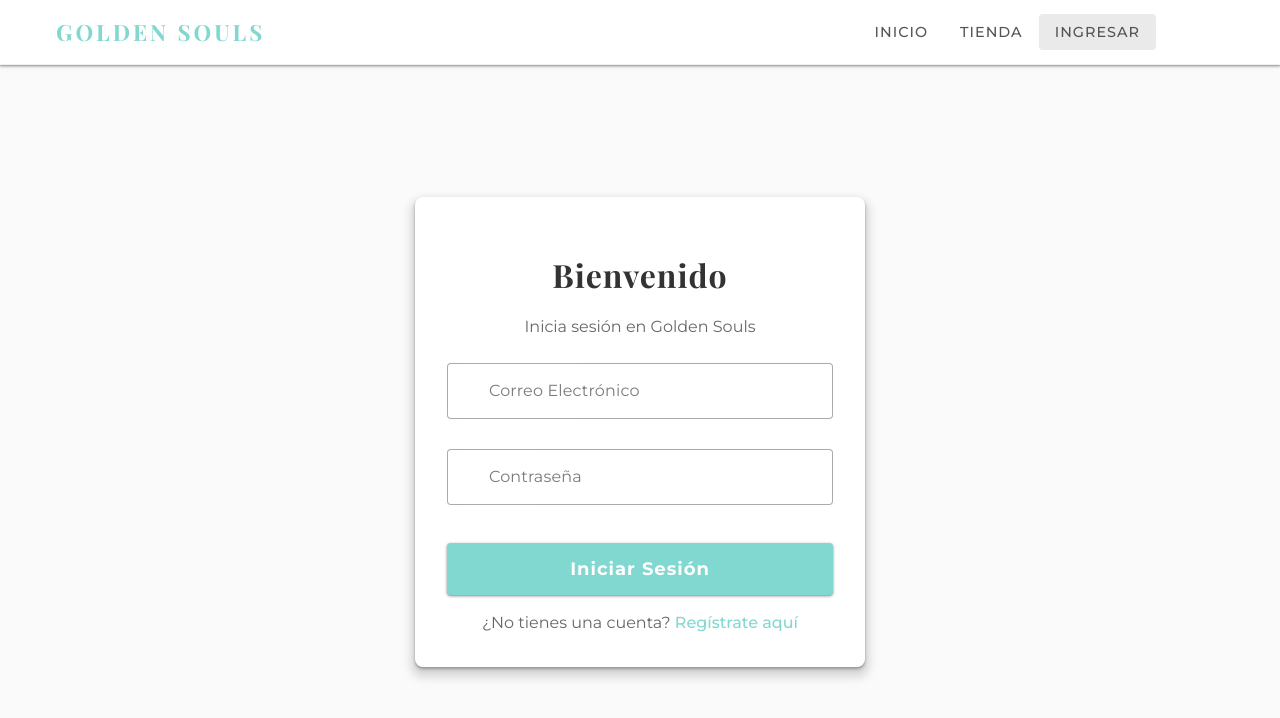
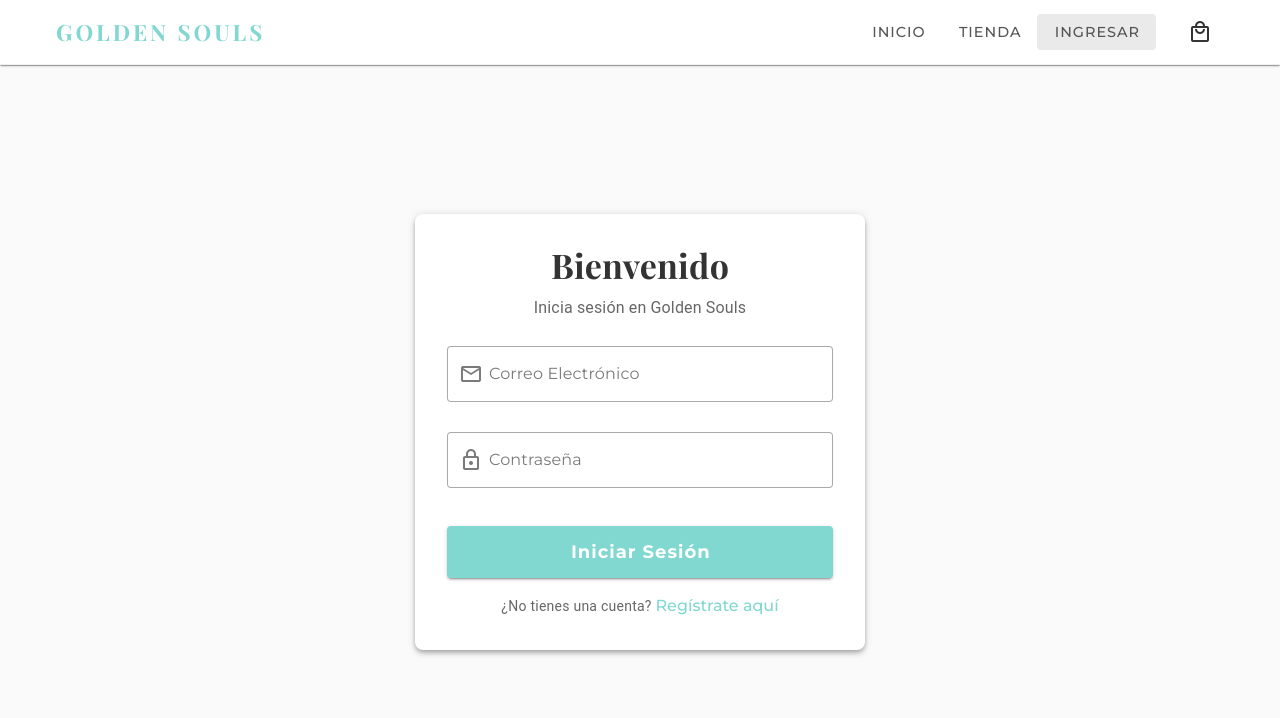
Before and after one commit to fmonroy75/golden-souls, a Vue app: page /login in a window 1280 px wide. Shown: the top 718 px of the page. Built offline with nearby package versions, Linux system fonts and the light colour scheme; no server answers; a web font is replaced by a local one.

Commit message:
mejoras en el backend y permisos

```diff
--- a/package.json
+++ b/package.json
@@ -9,12 +9,13 @@
     "preview": "vite preview"
   },
   "dependencies": {
+    "@mdi/font": "^7.4.47",
     "firebase": "^12.11.0",
     "pinia": "^3.0.4",
     "sass": "^1.98.0",
     "vue": "^3.5.30",
     "vue-router": "^5.0.3",
-    "vuetify": "^4.0.4"
+    "vuetify": "^3.12.4"
   },
   "devDependencies": {
     "@vitejs/plugin-vue": "^6.0.4",
--- a/src/admin/AdminLayout.vue
+++ b/src/admin/AdminLayout.vue
@@ -34,7 +34,7 @@ const adminLinks = [
           :prepend-icon="link.icon"
           :title="link.title"
           :to="link.to"
-          active-color="#81D8D0"
+          color="#81D8D0"
         ></v-list-item>
       </v-list>
     </v-navigation-drawer>
--- a/src/admin/ProductsAdmin.vue
+++ b/src/admin/ProductsAdmin.vue
@@ -169,7 +169,7 @@ async function save() {
     >
       <template v-slot:item.image="{ item }">
         <v-avatar rounded size="48" class="my-2 bg-grey-lighten-3">
-          <v-img :src="item.image || 'https://via.placeholder.com/48'" cover></v-img>
+          <v-img :src="item.image || 'https://placehold.co/48x48'" cover></v-img>
         </v-avatar>
       </template>
 
--- a/src/components/CartDrawer.vue
+++ b/src/components/CartDrawer.vue
@@ -48,7 +48,7 @@ const goCheckout = () => {
       <v-list class="pa-4 flex-grow-1 overflow-y-auto" style="height: calc(100vh - 220px);">
         <v-list-item v-for="item in cart.items" :key="item.id" class="mb-4 pa-0 cart-item">
           <div class="d-flex w-100">
-            <v-img :src="item.image || 'https://via.placeholder.com/100'" width="90" height="90" cover class="bg-grey-lighten-4 mr-4"></v-img>
+            <v-img :src="item.image || 'https://placehold.co/100x100'" width="90" height="90" cover class="bg-grey-lighten-4 mr-4"></v-img>
 
             <div class="flex-grow-1 d-flex flex-column justify-center">
               <div class="d-flex justify-space-between align-start mb-1">
--- a/src/components/ProductCard.vue
+++ b/src/components/ProductCard.vue
@@ -19,7 +19,7 @@ function add() {
   <v-card class="tiffany-card mx-auto" elevation="0" max-width="350">
     <div class="img-container">
       <v-img
-        :src="product.image || 'https://via.placeholder.com/400x400?text=Joya'"
+        :src="product.image || 'https://placehold.co/400x400?text=Golden+Souls'"
         height="320"
         cover
         class="product-img"
--- a/src/plugins/vuetify.js
+++ b/src/plugins/vuetify.js
@@ -1,30 +1,24 @@
 import 'vuetify/styles'
 import { createVuetify } from 'vuetify'
+import * as components from 'vuetify/components'
+import * as directives from 'vuetify/directives'
 
-export default createVuetify({
-
+export const vuetify = createVuetify({
+    components,
+    directives,
     theme: {
-        defaultTheme: 'goldenSouls',
-
+        defaultTheme: 'goldenTheme',
         themes: {
-
-            goldenSouls: {
-
+            goldenTheme: {
+                dark: false,
                 colors: {
-
-                    primary: "#7ED6D1",
-                    secondary: "#4F6D7A",
-                    background: "#F4FAFA",
-                    surface: "#FFFFFF",
-                    dark: "#1E2A2F",
-                    gold: "#C9A227"
-
+                    primary: '#6FA8A3',   // soft-turquesa
+                    secondary: '#DDEFEF', // niagra mist
+                    accent: '#6B7C8C',    // celeb city
+                    background: '#F5FAFA',
+                    gold: '#C6A769'
                 }
-
             }
-
         }
-
     }
-
 })
--- a/src/router/index.js
+++ b/src/router/index.js
@@ -1,28 +1,70 @@
 import { createRouter, createWebHistory } from "vue-router"
+import { watch } from "vue"
 
+import { useAuthStore } from "@/store/authStore"
+
+// Views públicas
 import Home from "@/views/Home.vue"
 import Shop from "@/views/Shop.vue"
 import Checkout from "@/views/Checkout.vue"
 import Login from "@/views/Login.vue"
 import Register from "@/views/Register.vue"
-import { useAuthStore } from "@/store/authStore"
-import { watch } from "vue"
 
 const routes = [
-  { path: "/", component: Home },
-  { path: "/shop", component: Shop },
-  { path: "/login", component: Login, meta: { requiresUnauth: true } },
-  { path: "/register", component: Register, meta: { requiresUnauth: true } },
-  { path: "/checkout", component: Checkout, meta: { requiresAuth: true } },
+  {
+    path: "/",
+    name: "home",
+    component: Home
+  },
+
+  {
+    path: "/shop",
+    name: "shop",
+    component: Shop
+  },
+
+  {
+    path: "/login",
+    name: "login",
+    component: Login,
+    meta: { requiresUnauth: true }
+  },
+
+  {
+    path: "/register",
+    name: "register",
+    component: Register,
+    meta: { requiresUnauth: true }
+  },
+
+  {
+    path: "/checkout",
+    name: "checkout",
+    component: Checkout,
+    meta: { requiresAuth: true }
+  },
+
   {
     path: "/admin",
-    component: () => import('@/admin/AdminLayout.vue'),
+    component: () => import("@/admin/AdminLayout.vue"),
     meta: { requiresAdmin: true },
     children: [
-      { path: '', redirect: '/admin/orders' },
-      { path: 'products', component: () => import('@/admin/ProductsAdmin.vue') },
-      { path: 'categories', component: () => import('@/admin/CategoriesAdmin.vue') },
-      { path: 'orders', component: () => import('@/admin/OrdersAdmin.vue') }
+      {
+        path: "",
+        redirect: "/admin/orders"
+      },
+      {
+        path: "products",
+        component: () => import("@/admin/ProductsAdmin.vue")
+      },
+      {
+        path: "categories",
+        component: () => import("@/admin/CategoriesAdmin.vue")
+      },
+      {
+        path: "orders",
+        component: () => import("@/admin/OrdersAdmin.vue")
+      }
     ]
   }
 ]
@@ -32,7 +74,8 @@ const router = createRouter({
   routes
 })
 
-router.beforeEach(async (to, from, next) => {
+router.beforeEach(async (to) => {
+
   const authStore = useAuthStore()
 
   const waitForAuth = () => {
@@ -40,12 +83,15 @@ router.beforeEach(async (to, from, next) => {
       if (authStore.isAuthReady) {
         resolve()
       } else {
-        const unwatch = watch(() => authStore.isAuthReady, (ready) => {
-          if (ready) {
-            unwatch()
-            resolve()
+        const unwatch = watch(
+          () => authStore.isAuthReady,
+          (ready) => {
+            if (ready) {
+              unwatch()
+              resolve()
+            }
           }
-        })
+        )
       }
     })
   }
@@ -55,15 +101,28 @@ router.beforeEach(async (to, from, next) => {
   const isAuthenticated = authStore.isAuthenticated
   const isAdmin = authStore.isAdmin
 
+  console.log("Navigation to:", to.fullPath)
+  console.log("AUTH:", authStore.user?.email)
+  console.log("ROLE:", authStore.role)
+  console.log("IS ADMIN:", isAdmin)
+
   if (to.meta.requiresAuth && !isAuthenticated) {
-    next('/login')
-  } else if (to.meta.requiresUnauth && isAuthenticated) {
-    next('/')
-  } else if (to.meta.requiresAdmin && !isAdmin) {
-    next('/')
-  } else {
-    next()
+    return "/login"
   }
+
+  if (to.meta.requiresUnauth && isAuthenticated) {
+    return "/"
+  }
+
+  if (to.meta.requiresAdmin) {
+    if (!isAuthenticated) {
+      return "/login"
+    } else if (!isAdmin) {
+      return "/"
+    }
+  }
+
+  return true
 })
 
 export default router
--- a/src/store/authStore.js
+++ b/src/store/authStore.js
@@ -21,15 +21,19 @@ export const useAuthStore = defineStore('auth', () => {
 
   const fetchUserRole = async (uid) => {
     try {
+      console.log(` Buscando usuario en Firestore con UID: ${uid}`)
       const docRef = doc(db, 'users', uid)
       const docSnap = await getDoc(docRef)
       if (docSnap.exists()) {
-        role.value = docSnap.data().role
+        const foundRole = docSnap.data().role
+        console.log(` ¡Documento encontrado! Rol en Firestore para el UID ${uid}: ${foundRole}`)
+        role.value = foundRole
       } else {
+        console.warn(` No se encontró documento en Firestore para el UID: ${uid}. Asignando 'client' por defecto.`)
         role.value = 'client'
       }
     } catch (err) {
-      console.error('Error fetching user role:', err)
+      console.error(' Error buscando el rol del usuario (¿Permisos denegados en Reglas de Firestore?):', err)
       role.value = 'client'
     }
   }
--- a/src/views/Checkout.vue
+++ b/src/views/Checkout.vue
@@ -131,7 +131,7 @@ const submitOrder = async () => {
           <v-list class="bg-transparent pa-0">
             <v-list-item v-for="item in cart.items" :key="item.id" class="px-0 py-3 border-bottom">
               <template v-slot:prepend>
-                <v-img :src="item.image || 'https://via.placeholder.com/80'" width="60" height="60" cover class="mr-4 bg-white border"></v-img>
+                <v-img :src="item.image || 'https://placehold.co/80x80'" width="60" height="60" cover class="mr-4 bg-white border"></v-img>
               </template>
               <v-list-item-title class="font-weight-medium text-body-2 text-wrap">{{ item.name }}</v-list-item-title>
               <v-list-item-subtitle class="mt-1">Cant: {{ item.qty }}</v-list-item-subtitle>
```
Also changed, not shown: src/main.js (+5 -3 lines), 1 other file (tests, documents, lock files or other folders).
